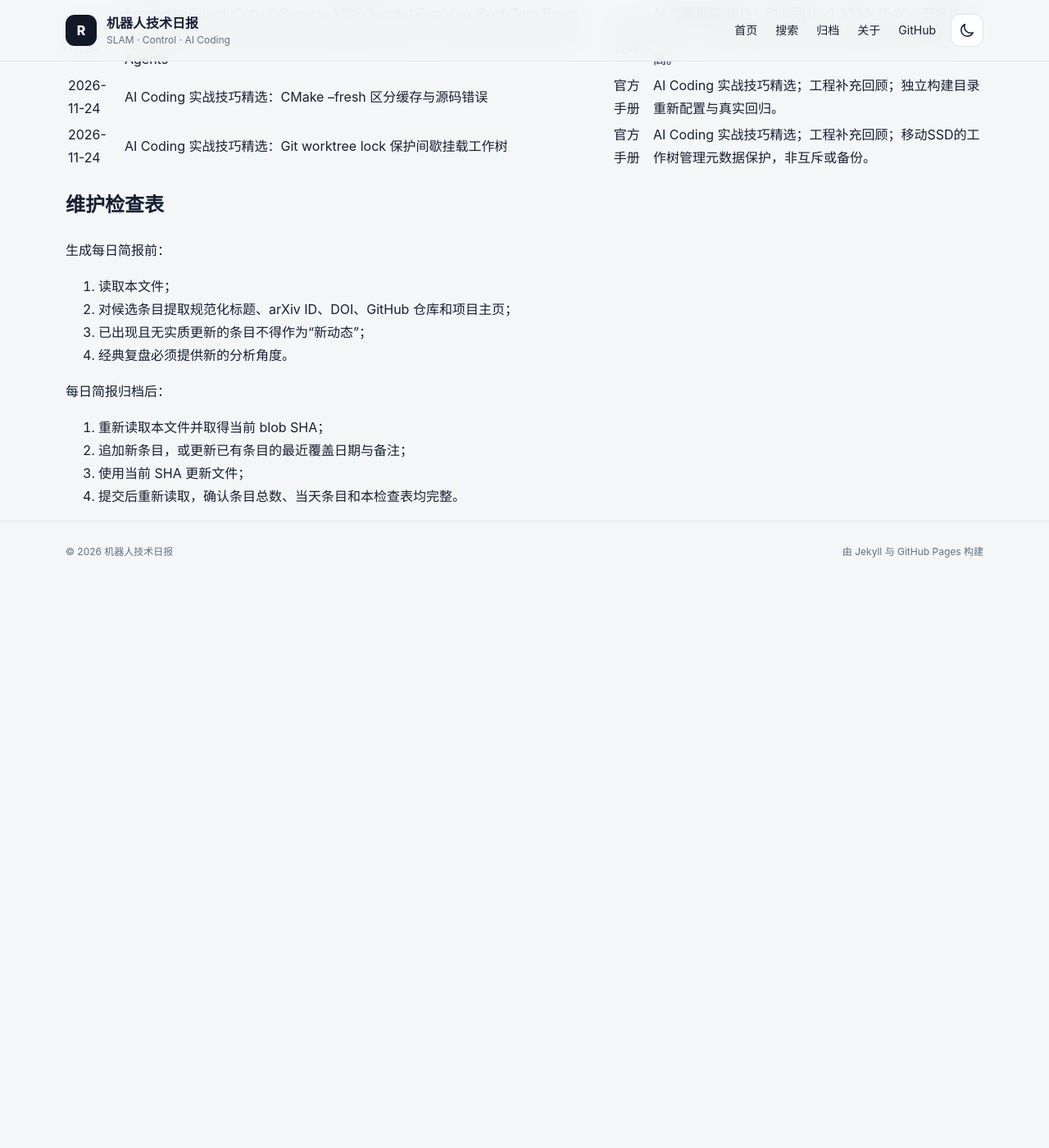
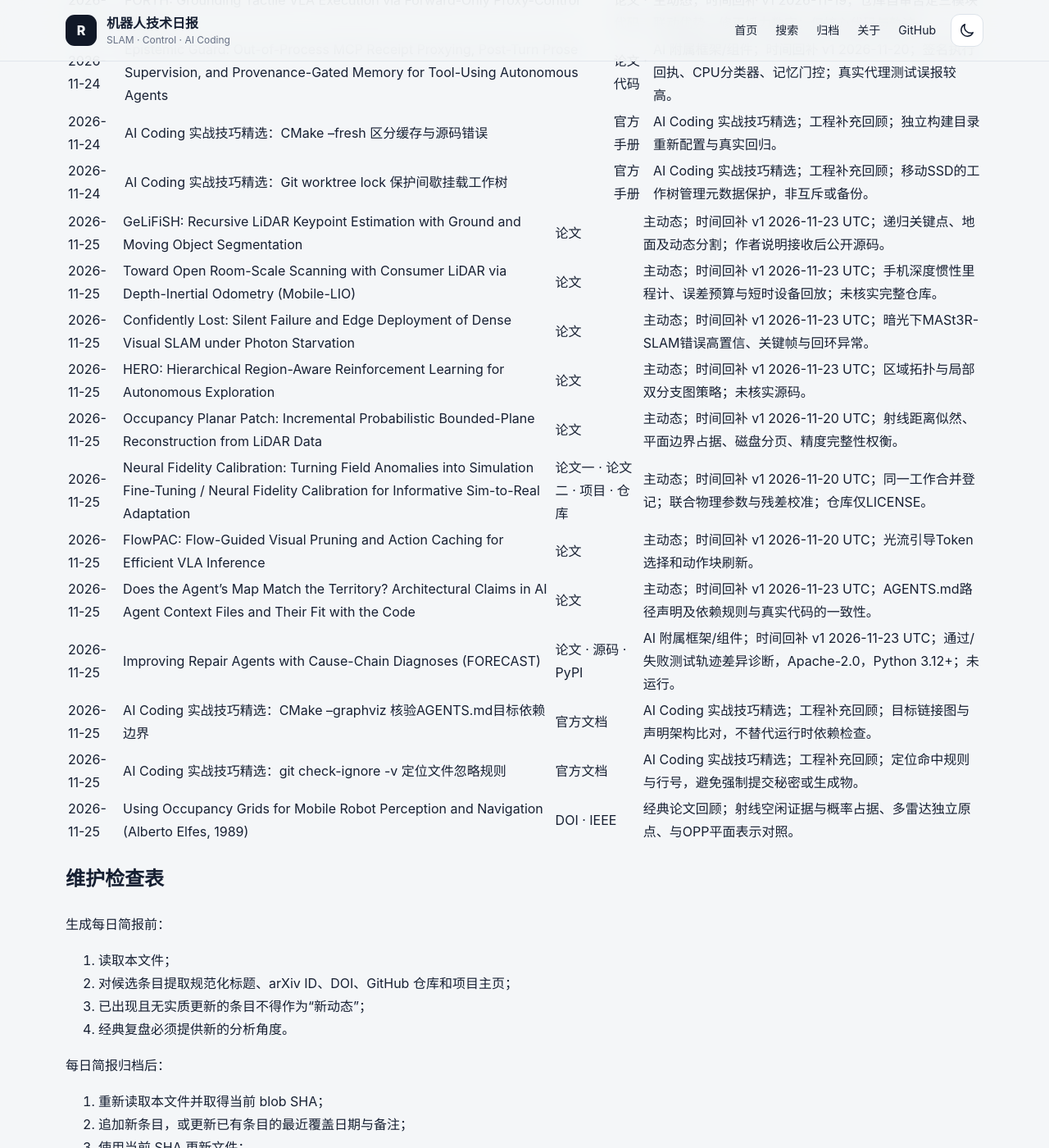
Before and after one commit to helywin/daily, a Jekyll site: the page built from robotics-brief-covered-items.md, in a window 1280 px wide and 1400 px high, scrolled down 99497 px. Shown: the whole window at 82% size. Built offline with Jekyll 4.4.1, drawn with Linux system fonts in a browser that asks for light colours; our own code applies the rules of GitHub Pages for plain Markdown files; before the commit the page ends 100205 px from its top, so only the background shows below that; some of the changed text lies outside the part shown.

Commit message:
docs: update robotics brief coverage index for 2026-11-25

```diff
--- a/robotics-brief-covered-items.md
+++ b/robotics-brief-covered-items.md
@@ -1,6 +1,8 @@
 # 机器人技术简报已覆盖条目索引
 
-> 最后更新：2026-11-24（Asia/Shanghai）
+> 最后更新：2026-11-25（Asia/Shanghai）
+>
+> 2026-11-25 新增 8 条主动态、1 条 AI/LLM 附属框架/组件、2 条 AI Coding 实战技巧精选与 1 篇经典论文回顾，共 12 条，累计 1,477 条。
 >
 > 2026-11-24 新增 8 条主动态、1 条 AI/LLM 附属框架/组件、2 条 AI Coding 实战技巧精选，共 11 条新记录，另更新 DWA 经典复盘 1 条，累计 1,465 条。
 >
@@ -1800,6 +1802,19 @@
 | 2026-11-24 | AI Coding 实战技巧精选：CMake --fresh 区分缓存与源码错误 | [官方手册](https://cmake.org/cmake/help/latest/manual/cmake.1.html#cmdoption-cmake-fresh) | AI Coding 实战技巧精选；工程补充回顾；独立构建目录重新配置与真实回归。 |
 | 2026-11-24 | AI Coding 实战技巧精选：Git worktree lock 保护间歇挂载工作树 | [官方手册](https://git-scm.com/docs/git-worktree) | AI Coding 实战技巧精选；工程补充回顾；移动SSD的工作树管理元数据保护，非互斥或备份。 |
 
+| 2026-11-25 | GeLiFiSH: Recursive LiDAR Keypoint Estimation with Ground and Moving Object Segmentation | [论文](https://arxiv.org/abs/2611.30402) | 主动态；时间回补 v1 2026-11-23 UTC；递归关键点、地面及动态分割；作者说明接收后公开源码。 |
+| 2026-11-25 | Toward Open Room-Scale Scanning with Consumer LiDAR via Depth-Inertial Odometry (Mobile-LIO) | [论文](https://arxiv.org/abs/2611.30166) | 主动态；时间回补 v1 2026-11-23 UTC；手机深度惯性里程计、误差预算与短时设备回放；未核实完整仓库。 |
+| 2026-11-25 | Confidently Lost: Silent Failure and Edge Deployment of Dense Visual SLAM under Photon Starvation | [论文](https://arxiv.org/abs/2611.30173) | 主动态；时间回补 v1 2026-11-23 UTC；暗光下MASt3R-SLAM错误高置信、关键帧与回环异常。 |
+| 2026-11-25 | HERO: Hierarchical Region-Aware Reinforcement Learning for Autonomous Exploration | [论文](https://arxiv.org/abs/2611.30072) | 主动态；时间回补 v1 2026-11-23 UTC；区域拓扑与局部双分支图策略；未核实源码。 |
+| 2026-11-25 | Occupancy Planar Patch: Incremental Probabilistic Bounded-Plane Reconstruction from LiDAR Data | [论文](https://arxiv.org/abs/2611.28403) | 主动态；时间回补 v1 2026-11-20 UTC；射线距离似然、平面边界占据、磁盘分页、精度完整性权衡。 |
+| 2026-11-25 | Neural Fidelity Calibration: Turning Field Anomalies into Simulation Fine-Tuning / Neural Fidelity Calibration for Informative Sim-to-Real Adaptation | [论文一](https://arxiv.org/abs/2611.28260) · [论文二](https://arxiv.org/abs/2611.28274) · [项目](https://www.youwei-yu.com/nfc/) · [仓库](https://github.com/youwyu/NFC) | 主动态；时间回补 v1 2026-11-20 UTC；同一工作合并登记；联合物理参数与残差校准；仓库仅LICENSE。 |
+| 2026-11-25 | FlowPAC: Flow-Guided Visual Pruning and Action Caching for Efficient VLA Inference | [论文](https://arxiv.org/abs/2611.28256) | 主动态；时间回补 v1 2026-11-20 UTC；光流引导Token选择和动作块刷新。 |
+| 2026-11-25 | Does the Agent's Map Match the Territory? Architectural Claims in AI Agent Context Files and Their Fit with the Code | [论文](https://arxiv.org/abs/2611.29916) | 主动态；时间回补 v1 2026-11-23 UTC；AGENTS.md路径声明及依赖规则与真实代码的一致性。 |
+| 2026-11-25 | Improving Repair Agents with Cause-Chain Diagnoses (FORECAST) | [论文](https://arxiv.org/abs/2611.30574) · [源码](https://github.com/smythi93/forecast) · [PyPI](https://pypi.org/project/forecast-repair/) | AI 附属框架/组件；时间回补 v1 2026-11-23 UTC；通过/失败测试轨迹差异诊断，Apache-2.0，Python 3.12+；未运行。 |
+| 2026-11-25 | AI Coding 实战技巧精选：CMake --graphviz 核验AGENTS.md目标依赖边界 | [官方文档](https://cmake.org/cmake/help/latest/manual/cmake.1.html#cmdoption-cmake-graphviz) | AI Coding 实战技巧精选；工程补充回顾；目标链接图与声明架构比对，不替代运行时依赖检查。 |
+| 2026-11-25 | AI Coding 实战技巧精选：git check-ignore -v 定位文件忽略规则 | [官方文档](https://git-scm.com/docs/git-check-ignore) | AI Coding 实战技巧精选；工程补充回顾；定位命中规则与行号，避免强制提交秘密或生成物。 |
+| 2026-11-25 | Using Occupancy Grids for Mobile Robot Perception and Navigation (Alberto Elfes, 1989) | [DOI](https://doi.org/10.1109/2.30720) · [IEEE](https://ieeexplore.ieee.org/document/30720/) | 经典论文回顾；射线空闲证据与概率占据、多雷达独立原点、与OPP平面表示对照。 |
+
 ## 维护检查表
 
 生成每日简报前：
```
